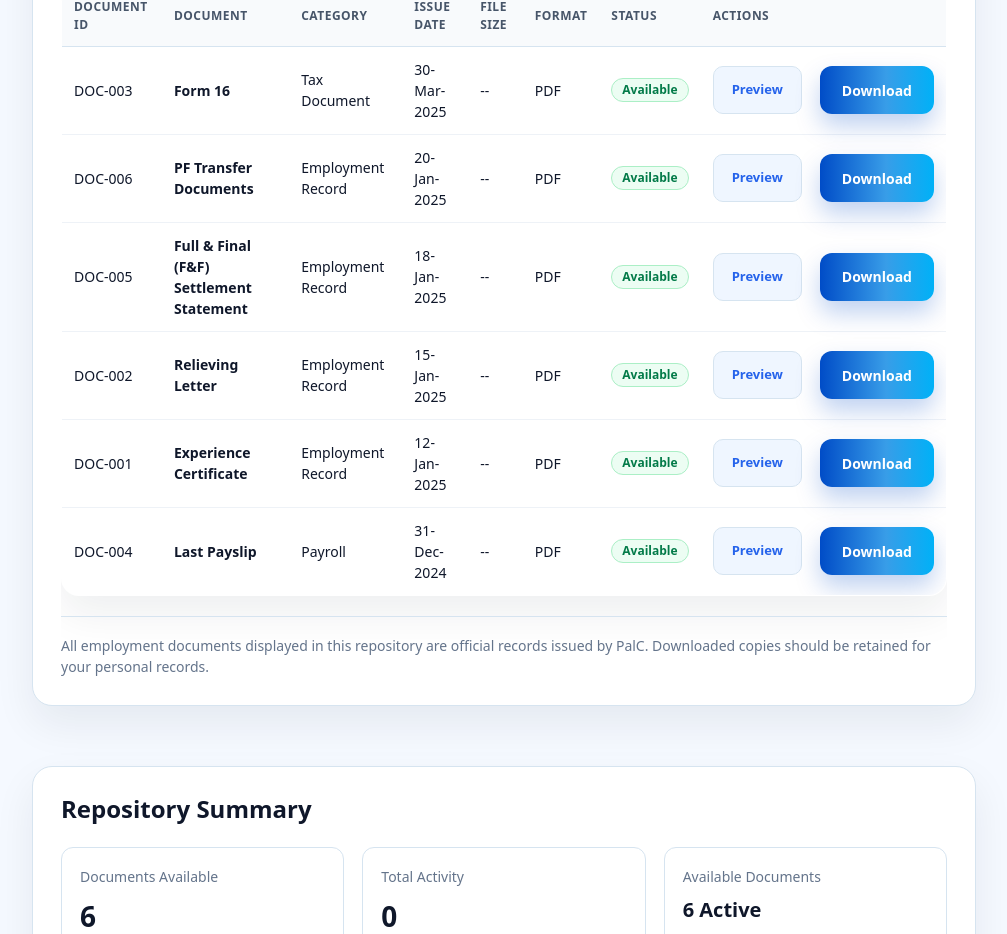
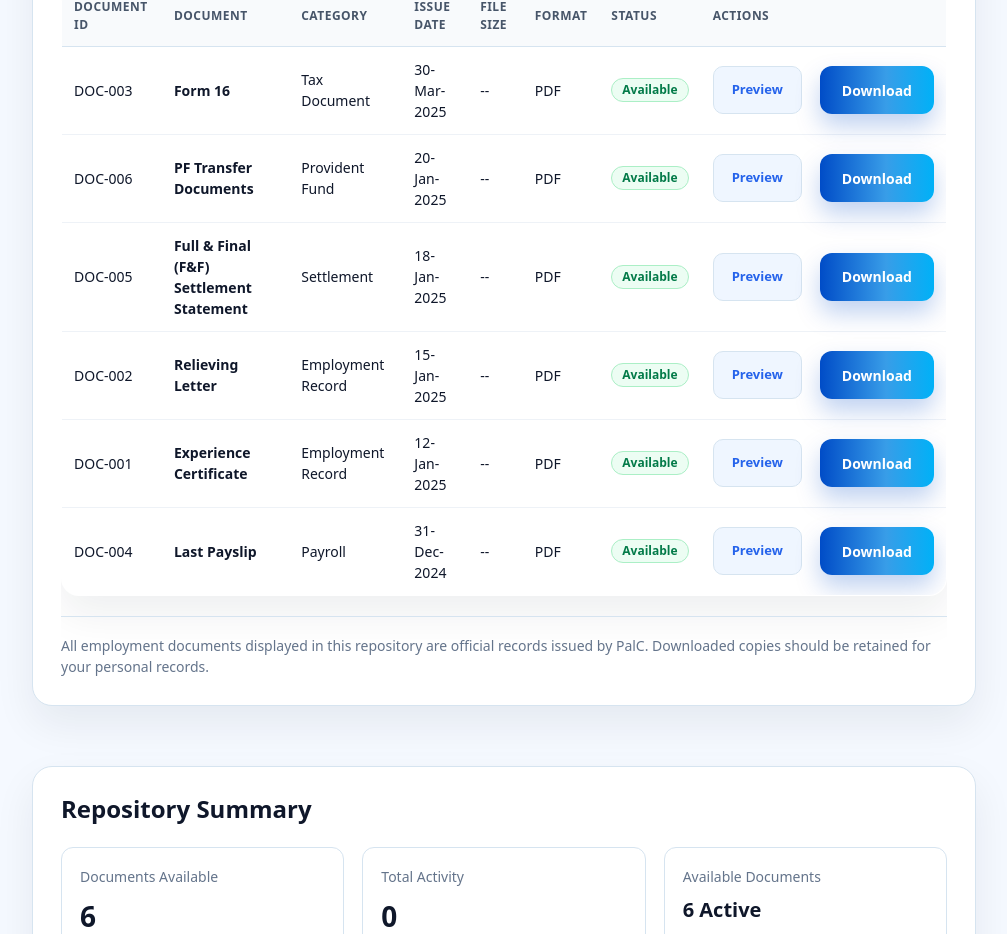
Before and after one commit to yashaswini-cyber/palc-alumni-portal, a React (Vite) app in the folder palc-alumni-portal/: page /documents in a window 1280 px wide. Shown: the part 800-1734 px from the top of the page, without its empty margins (272-1279 px from the left). Built offline with nearby package versions, Linux system fonts and the light colour scheme; no server answers.

Commit message:
Made changes to the My Documents table functionality.

```diff
--- a/palc-alumni-portal/src/modules/documents/DocumentsPage.tsx
+++ b/palc-alumni-portal/src/modules/documents/DocumentsPage.tsx
@@ -14,8 +14,8 @@ const documents = [
   { id: "DOC-002", name: "Relieving Letter", category: "Employment Record", date: "15-Jan-2025", format: "PDF", status: "Available", path: "/downloads/Form16.pdf" },
   { id: "DOC-003", name: "Form 16", category: "Tax Document", date: "30-Mar-2025", format: "PDF", status: "Available", path: "/downloads/Form16.pdf" },
   { id: "DOC-004", name: "Last Payslip", category: "Payroll", date: "31-Dec-2024", format: "PDF", status: "Available", path: "/downloads/Form16.pdf" },
-  { id: "DOC-005", name: "Full & Final (F&F) Settlement Statement", category: "Employment Record", date: "18-Jan-2025", format: "PDF", status: "Available", path: "/downloads/Form16.pdf" },
-  { id: "DOC-006", name: "PF Transfer Documents", category: "Employment Record", date: "20-Jan-2025", format: "PDF", status: "Available", path: "/downloads/Form16.pdf" },
+  { id: "DOC-005", name: "Full & Final (F&F) Settlement Statement", category: "Settlement", date: "18-Jan-2025", format: "PDF", status: "Available", path: "/downloads/Form16.pdf" },
+  { id: "DOC-006", name: "PF Transfer Documents", category: "Provident Fund", date: "20-Jan-2025", format: "PDF", status: "Available", path: "/downloads/Form16.pdf" },
 ];
 
 const secondaryButtonStyle = { background: "#EFF6FF", color: COLORS.primary, boxShadow: "none", border: `1px solid ${COLORS.border}`, padding: "10px 18px", borderRadius: "10px", cursor: "pointer" };
@@ -57,7 +57,7 @@ export default function DocumentsPage() {
     return [...filteredDocuments].sort((a, b) => {
       switch (sortBy) {
         case "A-Z": return a.name.localeCompare(b.name);
-        case "Z-A": return b.name.localeCompare(b.name);
+        case "Z-A": return b.name.localeCompare(a.name);
         case "Oldest": return new Date(a.date).getTime() - new Date(b.date).getTime();
         case "Latest":
         default: return new Date(b.date).getTime() - new Date(a.date).getTime();
@@ -90,7 +90,7 @@ export default function DocumentsPage() {
 
   const logActivity = (name: string, action: "Downloaded" | "Previewed") => {
     const activity = { name, action, time: Date.now() };
-    const updated = [activity, ...recentActivity].slice(0, 8);
+    const updated = [activity, ...recentActivity].slice(0, 5);
     setRecentActivity(updated);
     localStorage.setItem("recentActivity", JSON.stringify(updated));
   };
@@ -133,9 +133,11 @@ export default function DocumentsPage() {
               style={{ padding: "12px 16px", borderRadius: "12px", border: `1px solid ${COLORS.border}`, minWidth: "220px", background: COLORS.surface, color: COLORS.text }}
             >
               <option value="All Categories">All Categories</option>
-              <option value="Employment Record">Employment Record</option>
+              <option value="Employment">Employment</option>
               <option value="Payroll">Payroll</option>
-              <option value="Tax Document">Tax Document</option>
+              <option value="Tax">Tax</option>
+              <option value="Settlement">Settlement</option>
+              <option value="Provident Fund">Provident Fund</option>
             </select>
 
             {/* Sort By */}
```
